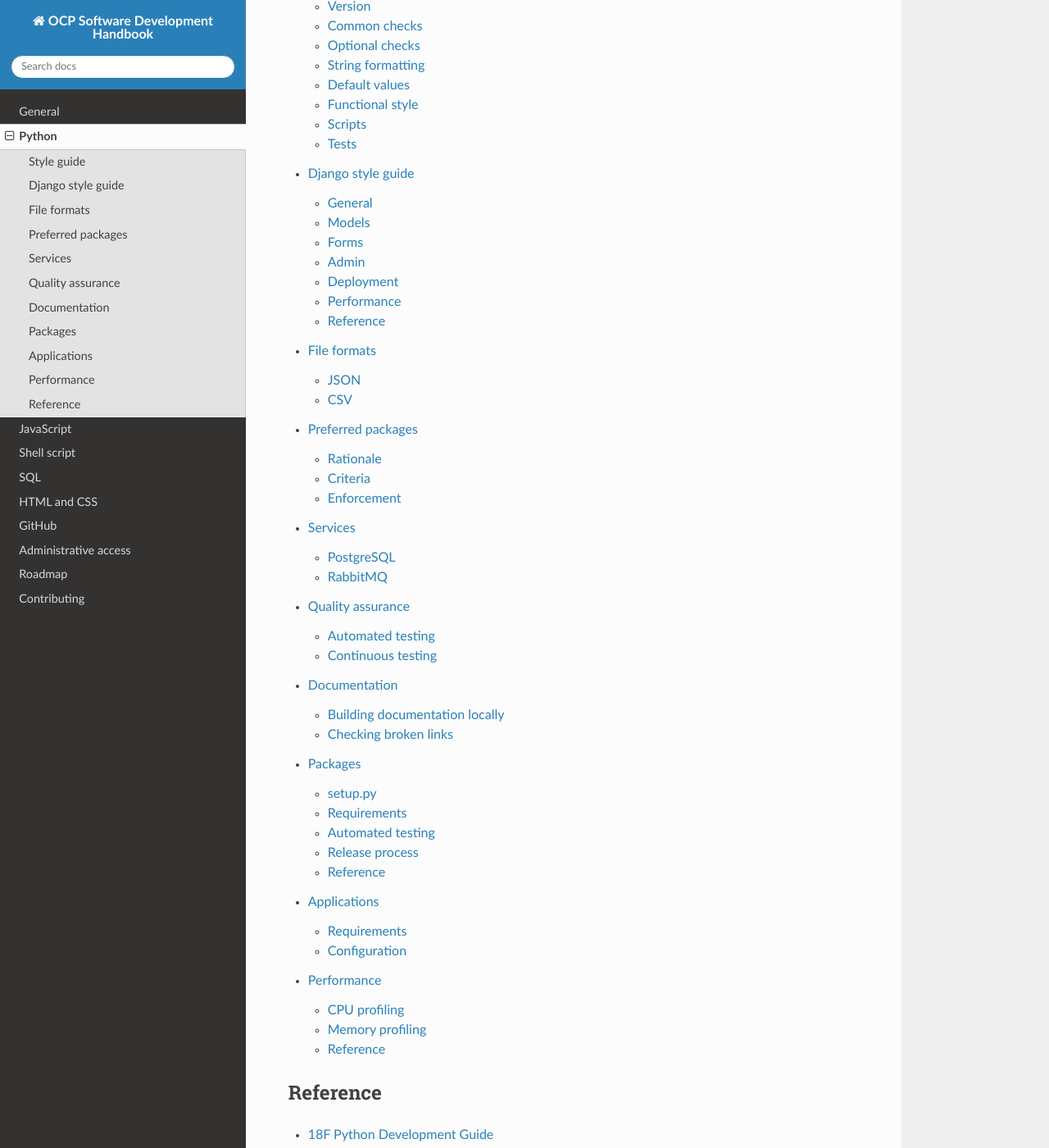
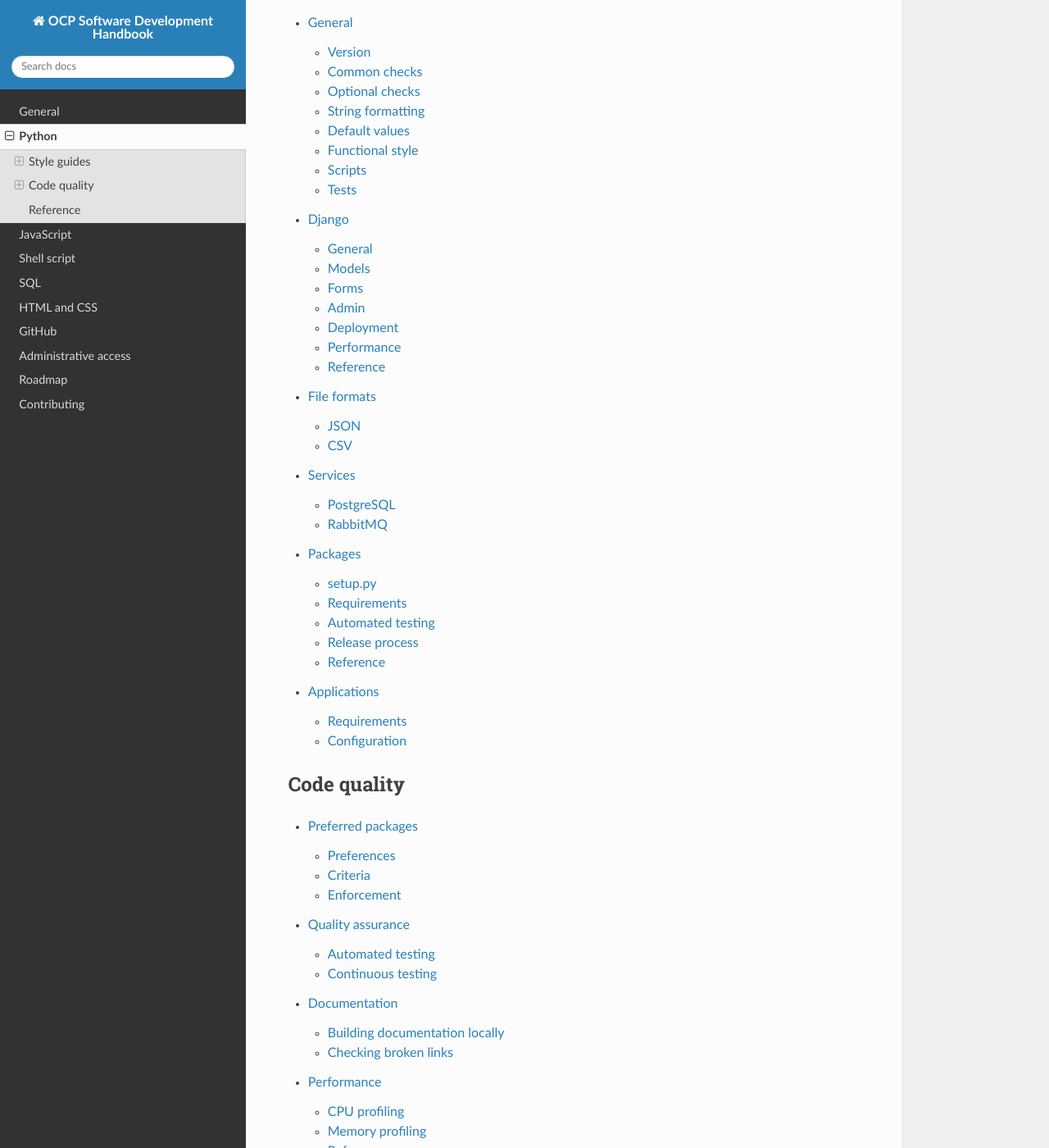
Before and after one commit to open-contracting/software-development-handbook, a Sphinx documentation site: the page built from docs/python/index.rst, in a window 1280 px wide and 1400 px high, scrolled down 200 px. Shown: the whole window at 82% size. Built offline with Sphinx 7.4.7 and the Read the Docs theme 2.0.0, drawn with Linux system fonts in a browser that asks for light colours; some of the changed text lies outside the part shown.

Commit message:
python: Organize sub-pages

```diff
--- a/docs/python/django.rst
+++ b/docs/python/django.rst
@@ -1,5 +1,5 @@
-Django style guide
-==================
+Django
+======
 
 General
 -------
--- a/docs/python/index.rst
+++ b/docs/python/index.rst
@@ -1,5 +1,8 @@
 Python
 ======
+
+Style guides
+------------
 
 .. toctree::
    :maxdepth: 2
@@ -7,12 +10,19 @@ Python
    style_guide
    django
    file_formats
+   services
+   packages
+   applications
+
+Code quality
+------------
+
+.. toctree::
+   :maxdepth: 2
+
    preferences
-   services
    quality
    documentation
-   packages
-   applications
    performance
 
 Reference
--- a/docs/python/style_guide.rst
+++ b/docs/python/style_guide.rst
@@ -1,5 +1,5 @@
-Style guide
-===========
+General
+=======
 
 Version
 -------
```
Also changed, not shown: docs/python/preferences.rst (+13 -13 lines).
